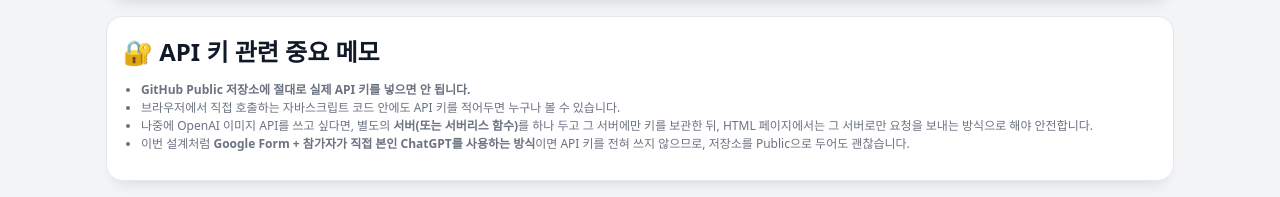
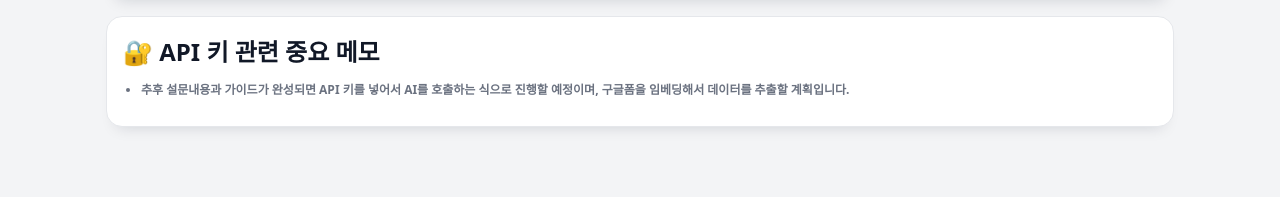
Before and after one commit to yoonheejangs/prompt-experiment, a plain HTML site: page index.html in a window 1280 px wide. Shown: the part 3941-4138 px from the top of the page. After the commit the page ends 4100 px from the top, so only its background shows below. Drawn offline with Linux system fonts and the light colour scheme.

Commit message:
Update index.html

```diff
--- a/index.html
+++ b/index.html
@@ -349,12 +349,7 @@
   <section class="card">
     <h2>🔐 API 키 관련 중요 메모</h2>
     <ul class="muted" style="list-style:disc; padding-left:18px; font-size:12px;">
-      <li><strong>GitHub Public 저장소에 절대로 실제 API 키를 넣으면 안 됩니다.</strong></li>
-      <li>브라우저에서 직접 호출하는 자바스크립트 코드 안에도 API 키를 적어두면 누구나 볼 수 있습니다.</li>
-      <li>나중에 OpenAI 이미지 API를 쓰고 싶다면, 별도의 <strong>서버(또는 서버리스 함수)</strong>를 하나 두고
-          그 서버에만 키를 보관한 뒤, HTML 페이지에서는 그 서버로만 요청을 보내는 방식으로 해야 안전합니다.</li>
-      <li>이번 설계처럼 <strong>Google Form + 참가자가 직접 본인 ChatGPT를 사용하는 방식</strong>이면
-          API 키를 전혀 쓰지 않으므로, 저장소를 Public으로 두어도 괜찮습니다.</li>
+      <li><strong> 추후 설문내용과 가이드가 완성되면 API 키를 넣어서 AI를 호출하는 식으로 진행할 예정이며, 구글폼을 임베딩해서 데이터를 추출할 계획입니다.</li>
     </ul>
   </section>
 
```
